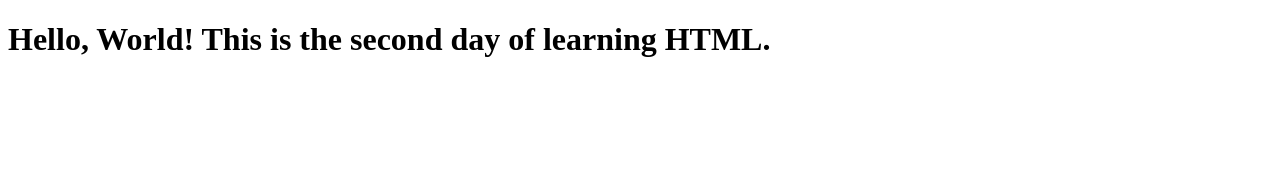
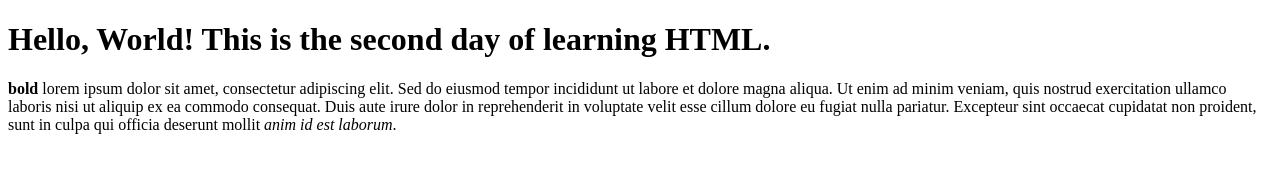
Before and after one commit to MudassarGill/Software-Engineer, a plain HTML site: page secondday.html in a window 1280 px wide. Drawn offline with Linux system fonts and the light colour scheme.

Commit message:
bold and itlic

```diff
--- a/secondday.html
+++ b/secondday.html
@@ -9,6 +9,9 @@
     <h1>
 Hello, World! This is the second day of learning HTML.
     </h1>
-
+   <!-- bold and italic text can be added using the <b> and <i> tags respectively. For example, <b>this text is bold</b> and <i>this text is italic</i>. -->
+    <p>
+        <b>bold</b> lorem ipsum dolor sit amet, consectetur adipiscing elit. Sed do eiusmod tempor incididunt ut labore et dolore magna aliqua. Ut enim ad minim veniam, quis nostrud exercitation ullamco laboris nisi ut aliquip ex ea commodo consequat. Duis aute irure dolor in reprehenderit in voluptate velit esse cillum dolore eu fugiat nulla pariatur. Excepteur sint occaecat cupidatat non proident, sunt in culpa qui officia deserunt mollit <i>anim id est laborum</i>.
+    </p>
 </body>
 </html>
```
